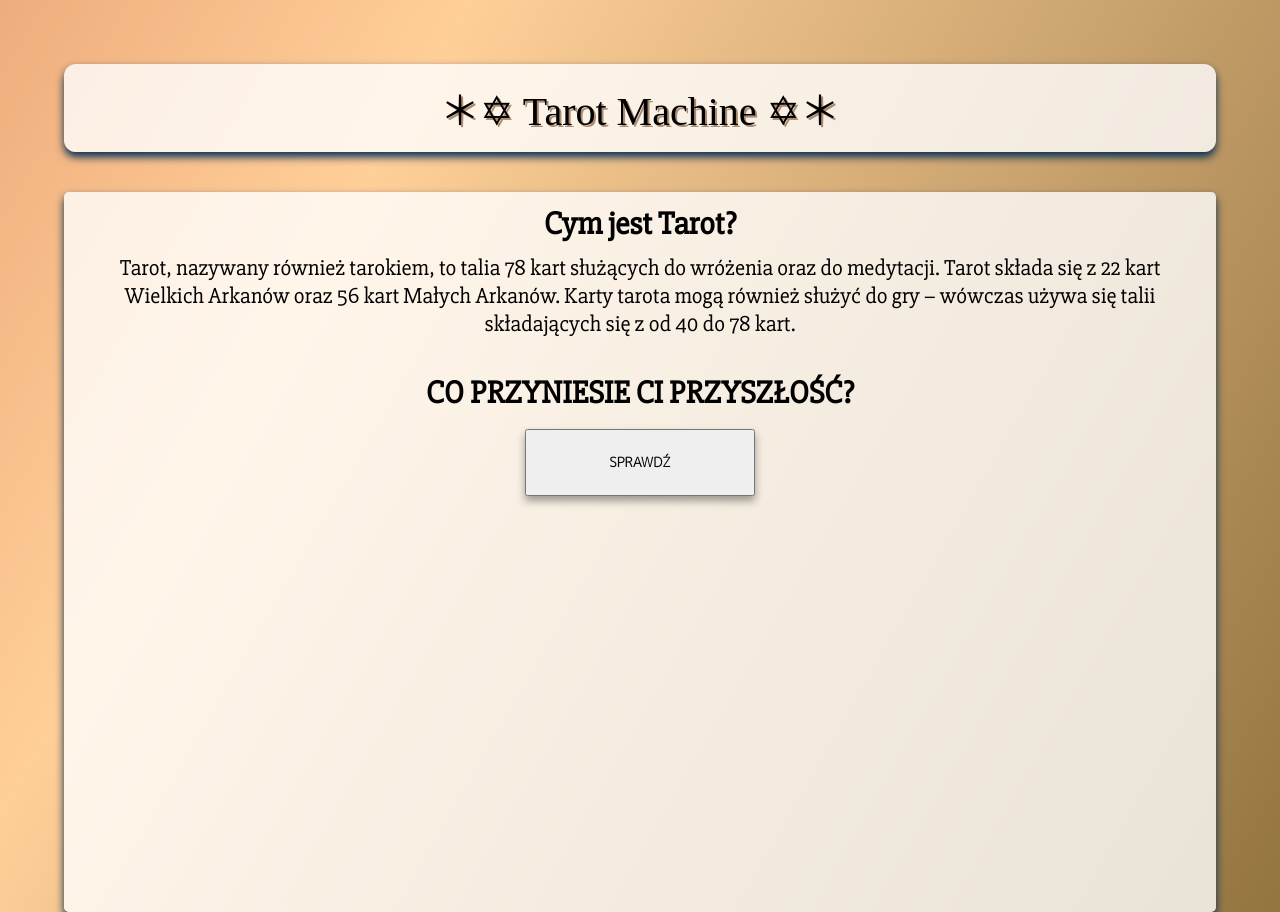
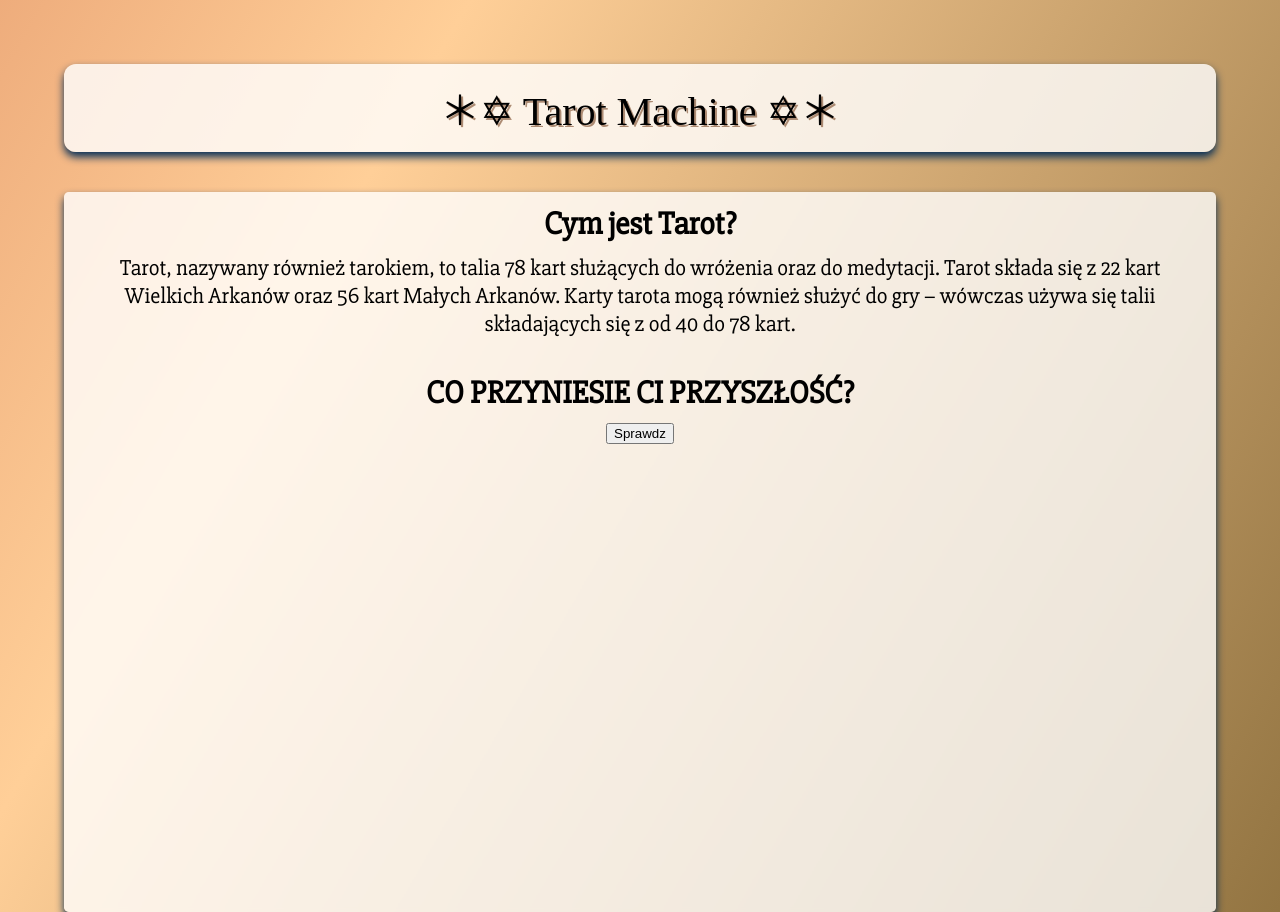
Before and after one commit to H0N3YY/TarrotMachine, a React (Create React App) app: page / in a window 1280 px wide. Built offline with nearby package versions, Linux system fonts and the light colour scheme; a web font is replaced by a local one.

Commit message:
trying to view pictures 1

```diff
--- a/src/components/Card.js
+++ b/src/components/Card.js
@@ -3,14 +3,17 @@ import { Button } from "./Button";
 // import LotteryTarrots from "./LotteryTarrots";
 import Tarrots from "./Tarrots";
 const Card = () => {
-
+  let cards = Tarrots()
+  var lottery = cards[Math.floor(Math.random()*cards.length)]
   return (
     <div className="card">
       <h1> Cym jest Tarot?</h1>
       <p>Tarot, nazywany również tarokiem, to talia 78 kart służących do wróżenia oraz do medytacji. Tarot składa się z 22 kart Wielkich Arkanów oraz 56 kart Małych Arkanów. Karty tarota mogą również służyć do gry – wówczas używa się talii składających się z od 40 do 78 kart.</p>
       <h1> CO PRZYNIESIE CI PRZYSZŁOŚĆ?</h1>
       {/* <LotteryTarrots /> */}
-      <Button />
+
+<button onClick={()=>lottery}>Sprawdz</button>
+      {/* <Button /> */}
     </div>
   );
 };
```
